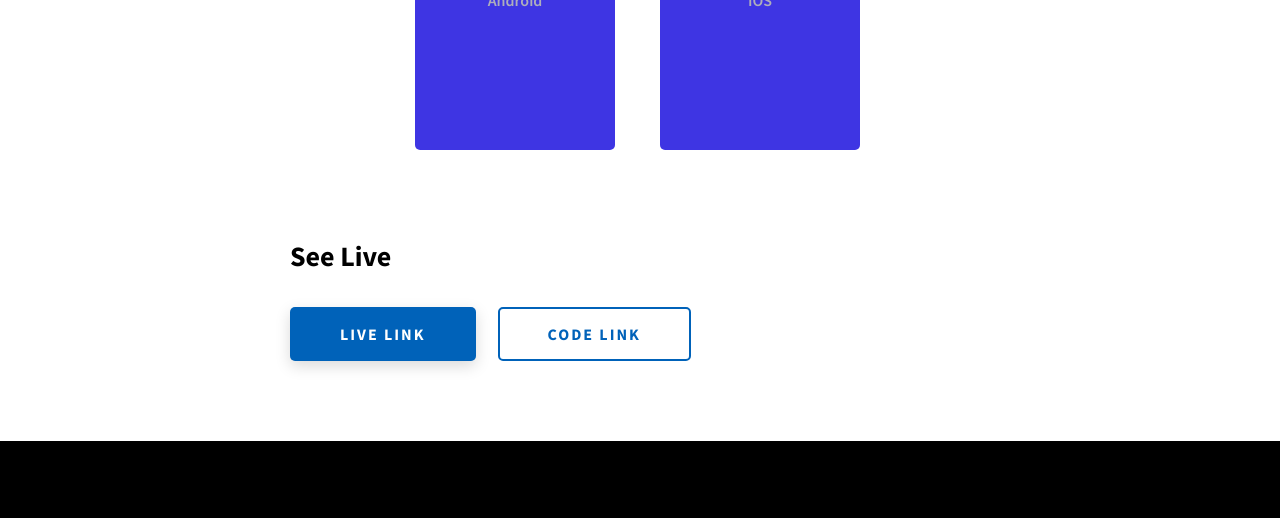
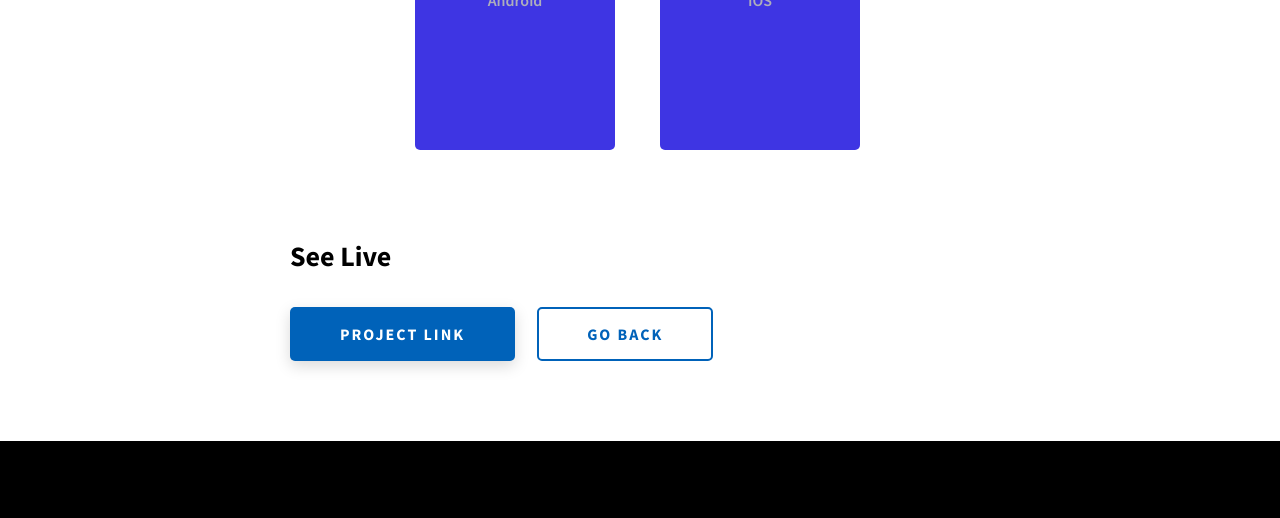
Before and after one commit to leechangseop71/leechangseop71.github.io, a website: page project-3.html in a window 1280 px wide. Shown: the part 3800-4318 px from the top of the page. Drawn offline with Linux system fonts and the light colour scheme.

Commit message:
project 수정

```diff
--- a/project-3.html
+++ b/project-3.html
@@ -93,7 +93,7 @@
           </p>
         </div>
         <div class="project-cs-hero__cta">
-          <a href="#" class="btn btn--bg" target="_blank">Live Link</a>
+          <a href="https://resilient-sorbet-bba9dd.netlify.app/" class="btn btn--bg" target="_blank">Live Link</a>
         </div>
       </div>
     </section>
@@ -147,16 +147,16 @@
             <div class="project-details__links">
               <h3 class="project-details__content-title">See Live</h3>
               <a
-                href="#"
+                href="https://resilient-sorbet-bba9dd.netlify.app/"
                 class="btn btn--med btn--theme project-details__links-btn"
                 target="_blank"
-                >Live Link</a
+                >PROJECT Link</a
               >
               <a
-                href="#"
+                href="/index.html#projects"
                 class="btn btn--med btn--theme-inv project-details__links-btn"
                 target="_blank"
-                >Code Link</a
+                >GO BACK</a
               >
             </div>
           </div>
```
Also changed, not shown: project-2.html (+5 -5 lines).
